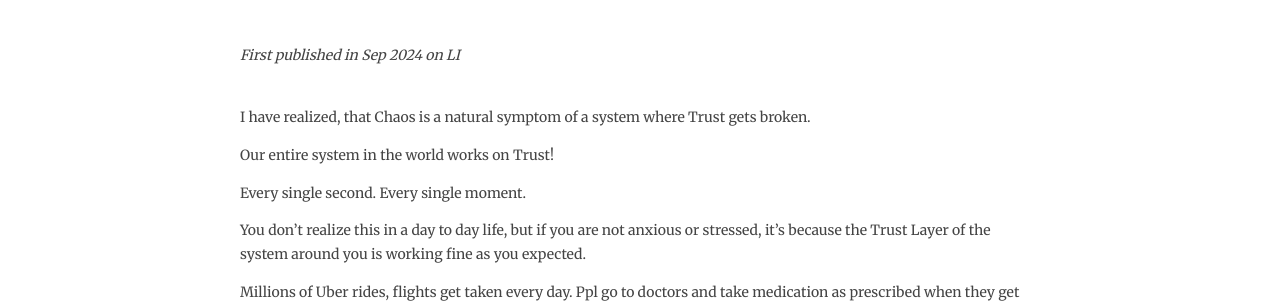
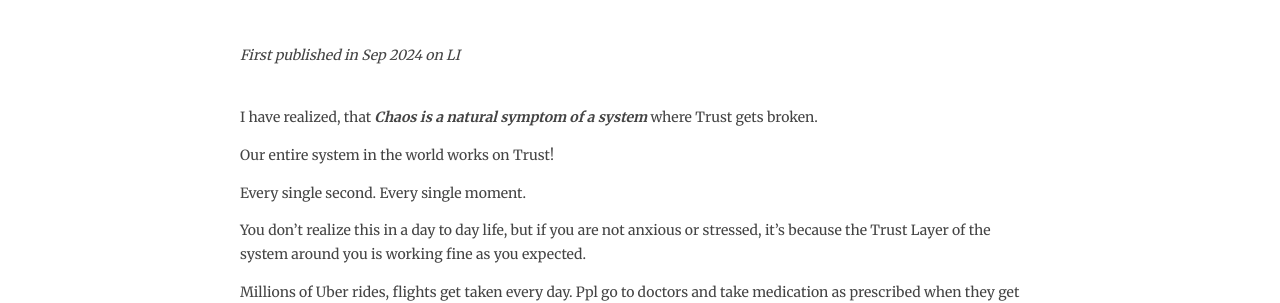
Before and after one commit to trmanish/trmanish.github.io, a Jekyll site: the page built from _posts/2025-02-25-chaos.md, in a window 1280 px wide and 900 px high. Shown: the part 277-580 px from the top of the window. Built offline with Jekyll 4.4.1, drawn with Linux system fonts in a browser that asks for light colours.

Commit message:
update formatting

```diff
--- a/_posts/2025-02-25-chaos.md
+++ b/_posts/2025-02-25-chaos.md
@@ -13,7 +13,7 @@
 *First published in Sep 2024 on LI*<br><br>
 
 
-I have realized, that Chaos is a natural symptom of a system where Trust gets broken.
+I have realized, that ***Chaos is a natural symptom of a system*** where Trust gets broken.
 
 Our entire system in the world works on Trust!
 
@@ -49,6 +49,8 @@
 
 Sad thing is Trust doesn’t need duality. Even if one side of the string goes loose, entire beam collapses.
 
-The world runs on Trust. The moment Trust is broken, the system spirals into Chaos.
+<div style="text-align: center; font-size: 1.5em; padding: 15px; border-radius: 8px; background-color: #fcfcfc; border: 1px solid #eee; width: 80%; margin: 20px auto;">
+    <strong>The world runs on Trust. The moment Trust is broken, the system spirals into Chaos.</strong>
+</div>
 
 And that is the fundamental cause for all issues in life.
```
Also changed, not shown: _posts/2025-02-25-china-ev.md (+0 -1 lines), _posts/2025-02-25-genai-productivity.md (+0 -1 lines).
